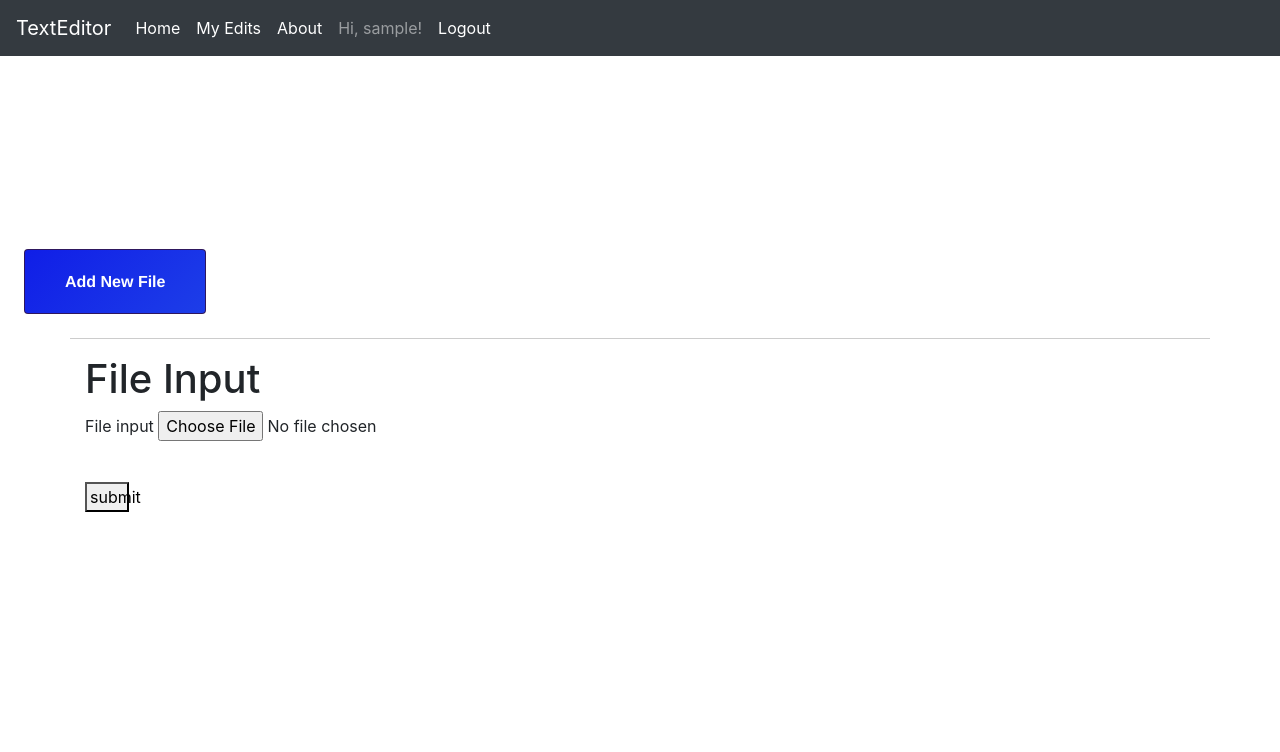
After one commit to Kaustuv942/TextEditorFlask, a Flask app: page /uploads in a window 1280 px wide. The commit adds this page. Shown: the top 752 px of the page. Run offline with Flask 2, Linux system fonts and the light colour scheme; the visitor is signed in with stand-in values (Sample User, id 1); data comes from the database, SQL or seed files in the repository; both versions use the stored data as it was after the commit; some libraries are stand-ins or nearby versions.

Commit message:
Upload a File option added

```diff
--- a/app/routes.py
+++ b/app/routes.py
@@ -29,6 +29,23 @@ def index():
 
     return render_template('index.html',  title='Home', data=data, flag=flag)
 
+
+@app.route('/uploads', methods=['GET','POST'])
+@login_required
+def uploads():
+
+    return render_template('uploads.html')
+
+@app.route('/upload', methods=['POST'])
+def upload():
+
+    file = request.files['inputFile']
+
+    newfile = EditorData(name=file.filename, html=file.read(), extension="", author=current_user )
+    db.session.add(newfile)
+    db.session.commit()
+
+    return 'Saved '+ file.filename +' to the database'
 
 
 
--- /dev/null
+++ b/app/templates/uploads.html
@@ -0,0 +1,29 @@
+{% extends "base.html" %}
+
+
+{% block content %}
+
+
+        <br><br><br><br>
+        <a href="{{ url_for('index') }}" target="_blank" class="btn --animated">
+            <span>Add New File</span></a>
+
+
+
+            <div class="container">
+                <h1> File Input</h1>
+                <form method="POST" action="/upload" enctype="multipart/form-data">
+
+                    <div class="form-group">
+                        <label for="inputFile"> File input</label>
+                        <input type="file" name="inputFile">
+                    </div>
+                    <button type="submit" class="button">submit</button>
+
+                </form>
+            </div>
+
+
+
+
+{% endblock %}
```
Also changed, not shown: app/templates/index.html (+16 -0 lines), app.db, app/models.py (line endings or trailing spaces).
